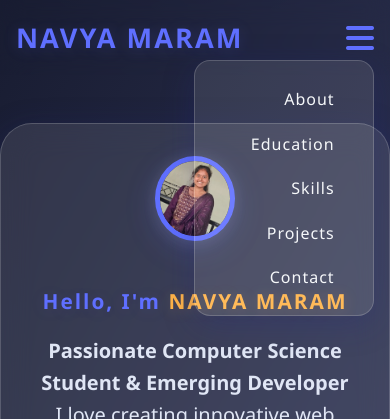
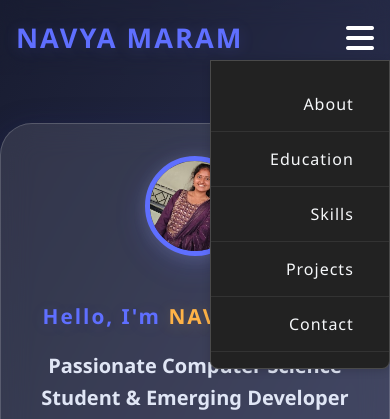
Before and after one commit to Navyamaram2/My-Portfolio, a plain HTML site: page index.html in a window 390 px wide. Both pictures are taken after a click on the element 360 px from the left and 37 px from the top of the page. Shown: the top 419 px of the page. Drawn offline with Linux system fonts and the light colour scheme.

Commit message:
Update style.css

```diff
--- a/style.css
+++ b/style.css
@@ -1295,3 +1295,53 @@ input, textarea, button {
   width: 100%;
   box-sizing: border-box;
 }
+@media (max-width: 768px) {
+  nav {
+    padding: 1rem;
+  }
+  nav ul {
+    flex-direction: column;
+    background: #222;
+    position: absolute;
+    top: 60px;
+    right: 0;
+    width: 180px;
+    display: none;
+    gap: 0;
+    box-shadow: 0 2px 8px rgba(0,0,0,0.15);
+    border-radius: 0 0 8px 8px;
+    z-index: 100;
+  }
+  nav ul.active {
+    display: flex;
+  }
+  nav ul li {
+    padding: 1rem;
+    border-bottom: 1px solid #333;
+  }
+  .menu-toggle {
+    display: block;
+    color: #fff;
+  }
+  .header-content h1 {
+    font-size: 1.5rem;
+  }
+  .profile-photo {
+    width: 100px;
+    height: 100px;
+  }
+  main {
+    padding: 0 0.5rem;
+  }
+  .card {
+    padding: 1rem;
+  }
+}
+@media (max-width: 480px) {
+  .header-content h1 {
+    font-size: 1.1rem;
+  }
+  .card {
+    padding: 0.7rem;
+  }
+}
```
